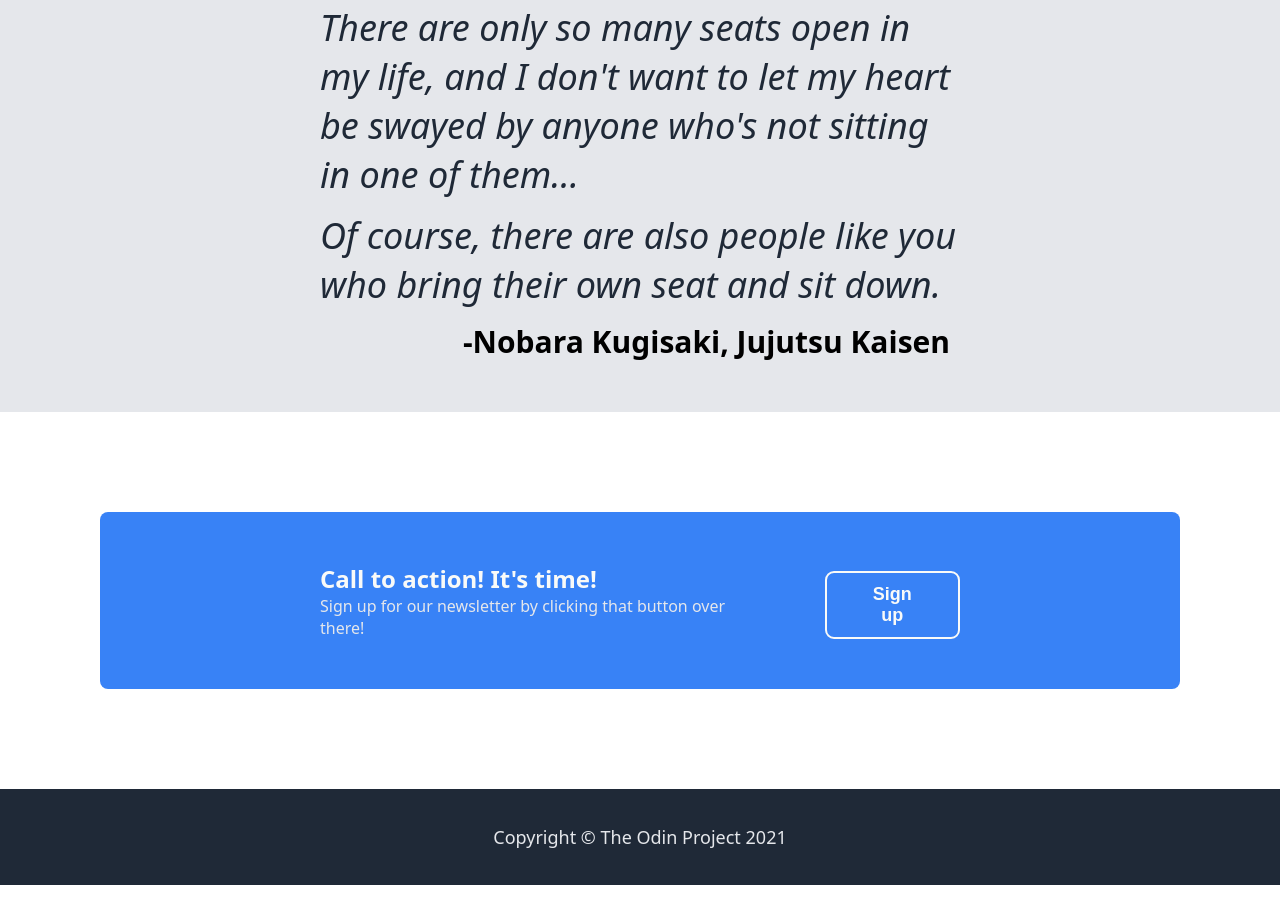
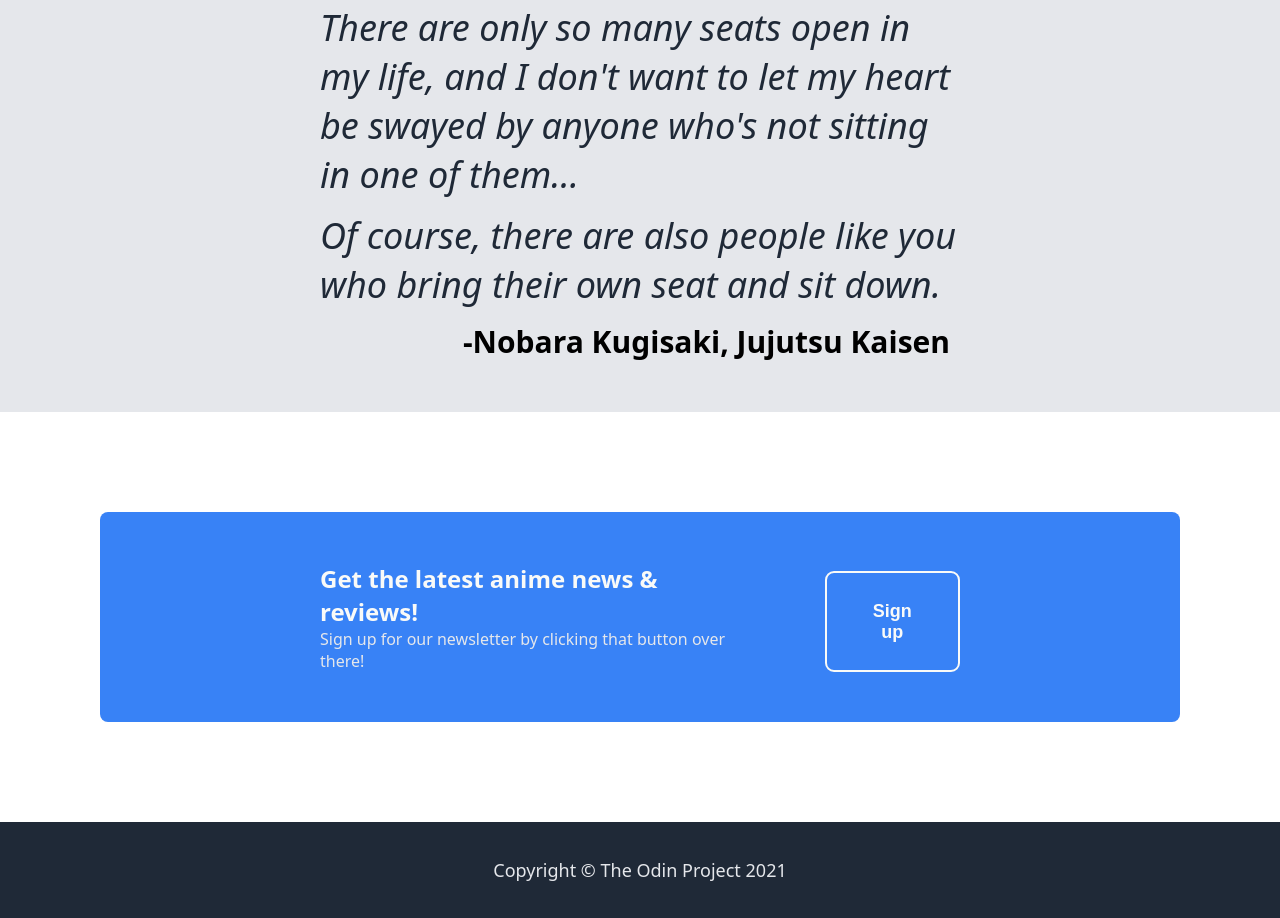
Before and after one commit to 2020mtran/odin-landing, a plain HTML site: page index.html in a window 1280 px wide. Shown: the part 1060-1978 px from the top of the page. Before the commit the page ends 1945 px from the top, so only its background shows below. Drawn offline with Linux system fonts and the light colour scheme.

Commit message:
fixed the call to action text to better fit the website

```diff
--- a/index.html
+++ b/index.html
@@ -71,7 +71,7 @@
     <div class="fourth">
         <div class="fourth-main">
             <div class="fourth-left">
-                <div class="fourth-title">Call to action! It's time!</div>
+                <div class="fourth-title">Get the latest anime news & reviews!</div>
                 <div class="fourth-subtitle">
                     Sign up for our newsletter by clicking that
                     button over there!
```
